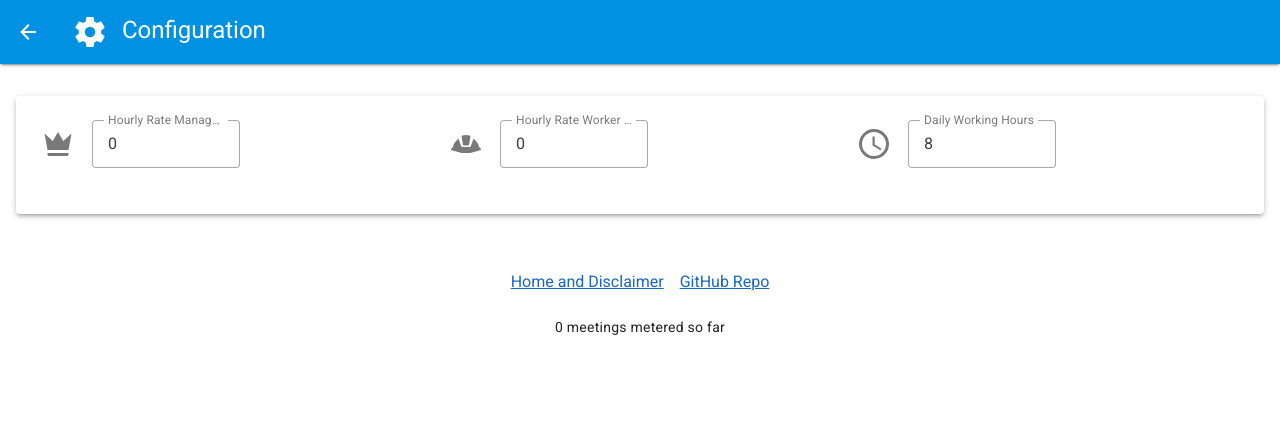
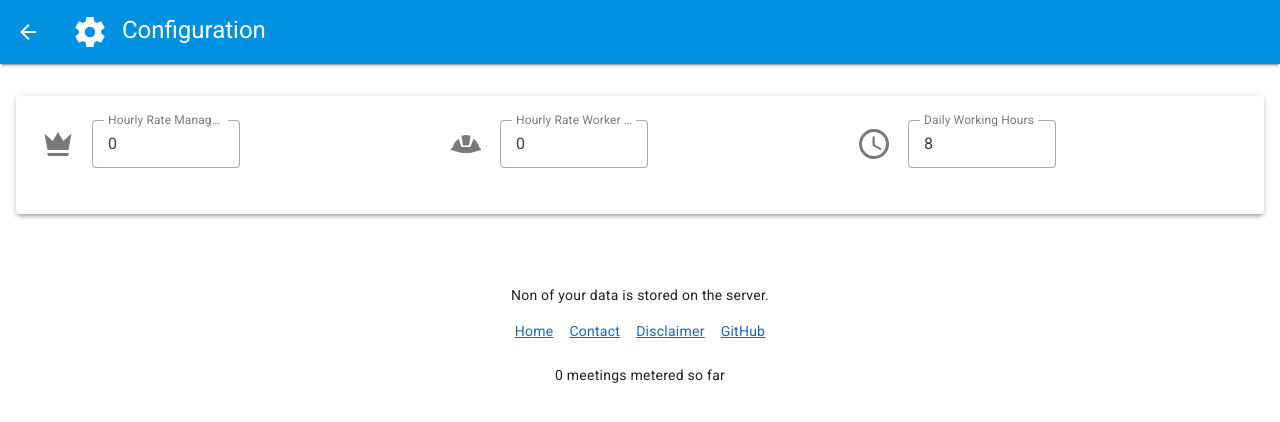
Before and after one commit to entorb/meeting-meter, a Vue app: page /config in a window 1280 px wide. Shown: the top 422 px of the page. Built offline with nearby package versions, Linux system fonts and the light colour scheme; no server answers.

Commit message:
Config Footer

```diff
--- a/src/pages/ConfigPage.vue
+++ b/src/pages/ConfigPage.vue
@@ -71,19 +71,38 @@
         <v-container class="pt-8 pb-4" fluid>
           <v-row justify="center" align="center">
             <v-col cols="12" md="8" class="text-center">
+              <div class="mt-4 text-body-2 grey--text">
+                Non of your data is stored on the server.
+              </div>
+              <div class="mt-4 text-body-2 grey--text">
                 <a
                   href="https://entorb.net"
                   target="_blank"
                   class="mb-2 text-primary text-decoration-underline d-inline-block"
                   style="margin-right: 16px"
-                >Home and Disclaimer</a
+                  >Home</a
+                >
+                <a
+                  href="https://entorb.net/contact.php?origin=MeetingMeter"
+                  target="_blank"
+                  class="mb-2 text-primary text-decoration-underline d-inline-block"
+                  style="margin-right: 16px"
+                  >Contact</a
+                >
+                <a
+                  href="https://entorb.net/impressum.php"
+                  target="_blank"
+                  class="mb-2 text-primary text-decoration-underline d-inline-block"
+                  style="margin-right: 16px"
+                  >Disclaimer</a
                 >
                 <a
                   href="https://github.com/entorb/meeting-meter"
                   target="_blank"
                   class="mb-2 text-primary text-decoration-underline d-inline-block"
-                >GitHub Repo</a
+                  >GitHub</a
                 >
+              </div>
               <div class="mt-4 text-body-2 grey--text">
                 {{ meetingsMetered }} meetings metered so far
               </div>
```
Lines whose indentation alone changed are shown as unchanged.
